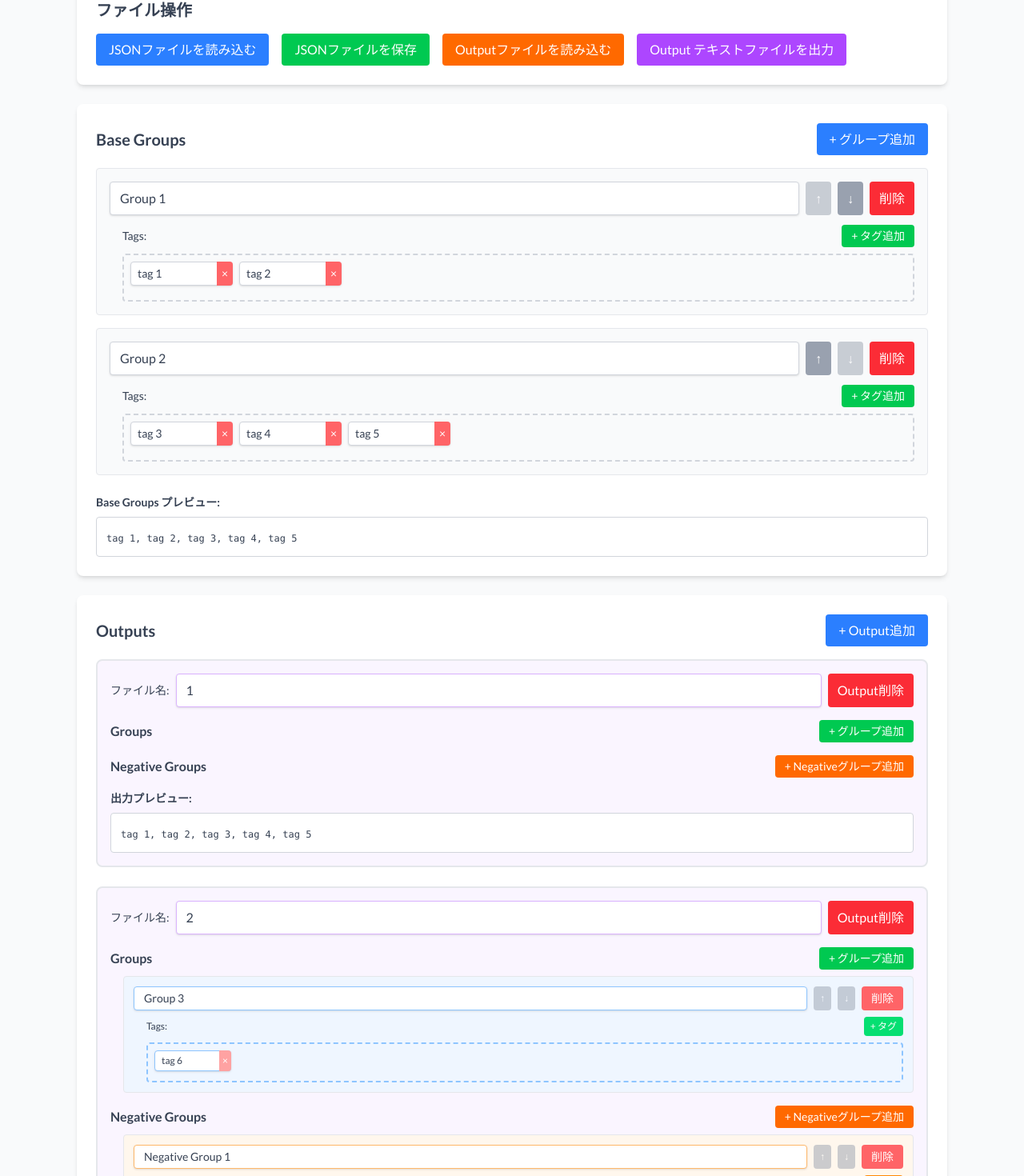
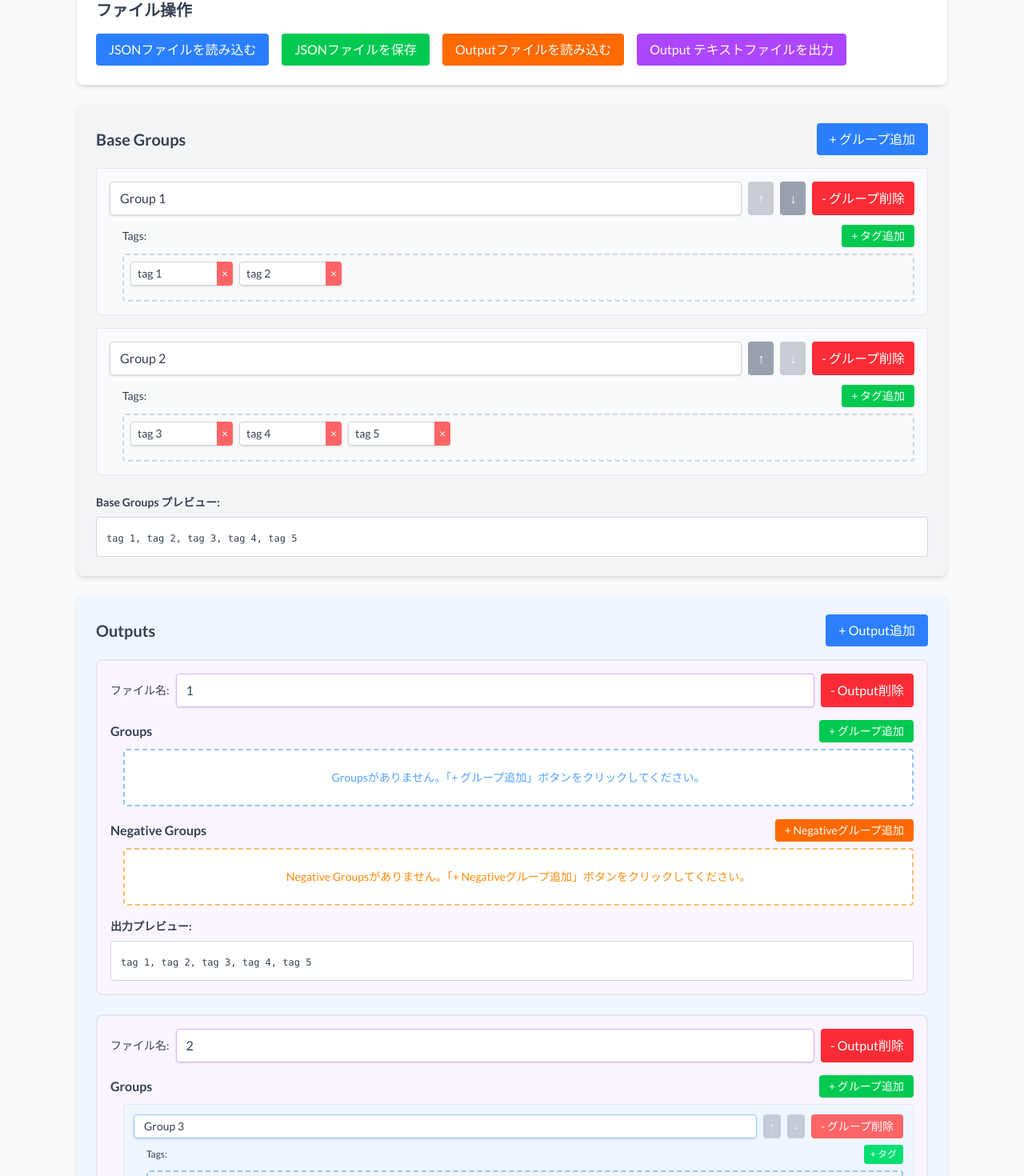
Before and after one commit to kik4/my-portfolio-next, a Next.js app: page /tag-editor in a window 1280 px wide. Shown: the part 111-1581 px from the top of the page at 80% size. Built offline with nearby package versions, Linux system fonts and the light colour scheme.

Commit message:
update ui

```diff
--- a/app/tag-editor/page.tsx
+++ b/app/tag-editor/page.tsx
@@ -569,7 +569,7 @@ export default function TagEditor() {
           )}
         </div>
 
-        <div className="mb-6 rounded-lg bg-white p-6 shadow-md">
+        <div className="mb-6 rounded-lg bg-gray-100 p-6 shadow-md">
           <div className="mb-4 flex items-center justify-between">
             <h2 className="font-semibold text-xl">Base Groups</h2>
             <button
@@ -581,7 +581,15 @@ export default function TagEditor() {
             </button>
           </div>
 
-          {data.base.groups.map((group, groupIndex) => (
+          {data.base.groups.length === 0 ? (
+            <div className="rounded border-2 border-gray-300 border-dashed bg-white p-8 text-center">
+              <p className="text-gray-500">
+                Base Groupsがありません。「+
+                グループ追加」ボタンをクリックしてグループを作成してください。
+              </p>
+            </div>
+          ) : (
+            data.base.groups.map((group, groupIndex) => (
               <div
                 key={groupIndex}
                 className="mb-4 rounded border bg-gray-50 p-4"
@@ -619,7 +627,7 @@ export default function TagEditor() {
                     onClick={() => deleteBaseGroup(groupIndex)}
                     className="rounded bg-red-500 px-3 py-2 text-white hover:bg-red-600"
                   >
-                  削除
+                    - グループ削除
                   </button>
                 </div>
 
@@ -778,7 +786,8 @@ export default function TagEditor() {
                   </div>
                 </div>
               </div>
-          ))}
+            ))
+          )}
 
           {/* Base Groups Preview */}
           <div className="mt-6">
@@ -793,7 +802,7 @@ export default function TagEditor() {
           </div>
         </div>
 
-        <div className="rounded-lg bg-white p-6 shadow-md">
+        <div className="rounded-lg bg-blue-50 p-6 shadow-md">
           <div className="mb-4 flex items-center justify-between">
             <h2 className="font-semibold text-xl">Outputs</h2>
             <button
@@ -805,7 +814,15 @@ export default function TagEditor() {
             </button>
           </div>
 
-          {data.outputs.map((output, outputIndex) => (
+          {data.outputs.length === 0 ? (
+            <div className="rounded border-2 border-blue-300 border-dashed bg-white p-8 text-center">
+              <p className="text-gray-500">
+                Outputsがありません。「+
+                Output追加」ボタンをクリックしてOutputを作成してください。
+              </p>
+            </div>
+          ) : (
+            data.outputs.map((output, outputIndex) => (
               <div
                 key={outputIndex}
                 className="mb-6 rounded-lg border-2 bg-purple-50 p-4"
@@ -834,7 +851,7 @@ export default function TagEditor() {
                     onClick={() => deleteOutput(outputIndex)}
                     className="rounded bg-red-500 px-3 py-2 text-white hover:bg-red-600"
                   >
-                  Output削除
+                    - Output削除
                   </button>
                 </div>
 
@@ -849,7 +866,15 @@ export default function TagEditor() {
                       + グループ追加
                     </button>
                   </div>
-                {output.groups.map((group, groupIndex) => (
+                  {output.groups.length === 0 ? (
+                    <div className="ml-4 rounded border-2 border-blue-300 border-dashed bg-white p-6 text-center">
+                      <p className="text-blue-400 text-sm">
+                        Groupsがありません。「+
+                        グループ追加」ボタンをクリックしてください。
+                      </p>
+                    </div>
+                  ) : (
+                    output.groups.map((group, groupIndex) => (
                       <div
                         key={groupIndex}
                         className="mb-3 ml-4 rounded border bg-blue-50 p-3"
@@ -905,11 +930,15 @@ export default function TagEditor() {
                           <button
                             type="button"
                             onClick={() =>
-                          deleteOutputGroup(outputIndex, "groups", groupIndex)
+                              deleteOutputGroup(
+                                outputIndex,
+                                "groups",
+                                groupIndex,
+                              )
                             }
                             className="rounded bg-red-400 px-3 py-1 text-sm text-white hover:bg-red-500"
                           >
-                        削除
+                            - グループ削除
                           </button>
                         </div>
                         <div className="ml-4">
@@ -1127,7 +1156,8 @@ export default function TagEditor() {
                           </div>
                         </div>
                       </div>
-                ))}
+                    ))
+                  )}
                 </div>
 
                 <div>
@@ -1143,7 +1173,15 @@ export default function TagEditor() {
                       + Negativeグループ追加
                     </button>
                   </div>
-                {output["negative-groups"].map((group, groupIndex) => (
+                  {output["negative-groups"].length === 0 ? (
+                    <div className="ml-4 rounded border-2 border-orange-300 border-dashed bg-white p-6 text-center">
+                      <p className="text-orange-400 text-sm">
+                        Negative Groupsがありません。「+
+                        Negativeグループ追加」ボタンをクリックしてください。
+                      </p>
+                    </div>
+                  ) : (
+                    output["negative-groups"].map((group, groupIndex) => (
                       <div
                         key={groupIndex}
                         className="mb-3 ml-4 rounded border bg-orange-50 p-3"
@@ -1191,7 +1229,8 @@ export default function TagEditor() {
                               )
                             }
                             disabled={
-                          groupIndex === output["negative-groups"].length - 1
+                              groupIndex ===
+                              output["negative-groups"].length - 1
                             }
                             className="rounded bg-gray-400 px-2 py-1 text-white text-xs hover:bg-gray-500 disabled:cursor-not-allowed disabled:opacity-50"
                             title="下に移動"
@@ -1209,7 +1248,7 @@ export default function TagEditor() {
                             }
                             className="rounded bg-red-400 px-3 py-1 text-sm text-white hover:bg-red-500"
                           >
-                        削除
+                            - グループ削除
                           </button>
                         </div>
                         <div className="ml-4">
@@ -1427,12 +1466,15 @@ export default function TagEditor() {
                           </div>
                         </div>
                       </div>
-                ))}
+                    ))
+                  )}
                 </div>
 
                 {/* Output Preview */}
                 <div className="mt-4">
-                <h3 className="mb-2 font-semibold text-sm">出力プレビュー:</h3>
+                  <h3 className="mb-2 font-semibold text-sm">
+                    出力プレビュー:
+                  </h3>
                   <div className="rounded border border-gray-300 bg-white p-3">
                     <code className="text-gray-700 text-xs">
                       {calculatePreviewTags(
@@ -1444,7 +1486,8 @@ export default function TagEditor() {
                   </div>
                 </div>
               </div>
-          ))}
+            ))
+          )}
         </div>
       </div>
     </div>
```
Lines whose indentation alone changed are shown as unchanged.
